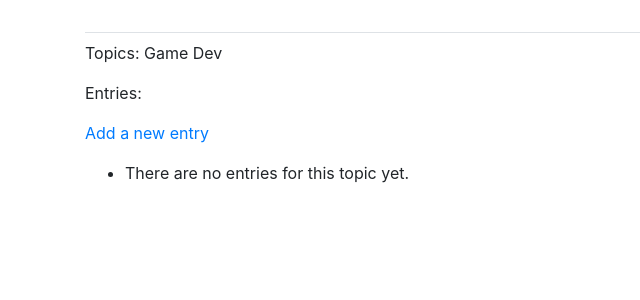
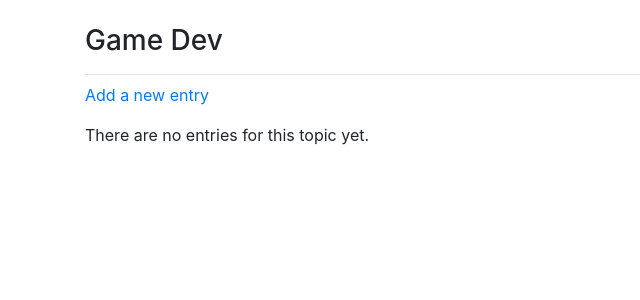
Before and after one commit to chiragtyagi2003/Learning_Log, a Django app: page /topics/1/ in a window 1280 px wide. Shown: the part 58-358 px from the top of the page, without its empty margins (0-640 px from the left). Run offline with Django 4.2, Linux system fonts and the light colour scheme; a user stored in the database is signed in; data comes from the database, SQL or seed files in the repository; some libraries are stand-ins or nearby versions.

Commit message:
styled the entries on a particular topic page

```diff
--- a/learning_logs/templates/learning_logs/topic.html
+++ b/learning_logs/templates/learning_logs/topic.html
@@ -1,10 +1,10 @@
 {% extends 'learning_logs/base.html' %}
 
+{% block page_header %}
+    <h3>{{ topic }}</h3>
+{% endblock page_header %}
+
 {% block content %}
-
-    <p>Topics: {{ topic }}</p>
-
-    <p>Entries:</p>
 
     <!-- adding the link
         to make a new entry
@@ -12,20 +12,23 @@
     <p>
         <a href="{% url 'learning_logs:new_entry' topic.id %}">Add a new entry</a>
     </p>
-    <ul>
+
         {% for entry in entries %}
-            <li>
-                <p>{{entry.date_added|date:'M d, Y H:i' }}</p>
-                <p>{{ entry.text|linebreaks }}</p>
+            <div class="card mb-3">
+                <h4 class="card-header">
+                {{entry.date_added|date:'M d, Y H:i' }}
+                <!-- adding a link to edit the  particular entry-->
 
-                <!-- adding a link to edit the  particular entry-->
-                <p>
-                    <a href="{% url 'learning_logs:edit_entry' entry.id %}">Edit entry</a>
-                </p>
-            </li>
+                   <small><a href="{% url 'learning_logs:edit_entry' entry.id %}">Edit entry</a></small>
+                </h4>
+
+                <div class="card-body">
+                    {{ entry.text|linebreaks }}
+                </div>
+            </div>
         {% empty %}
-            <li>There are no entries for this topic yet.</li>
+            <p>There are no entries for this topic yet.</p>
         {% endfor %}
-    </ul>
+
 
 {% endblock content %}
```
